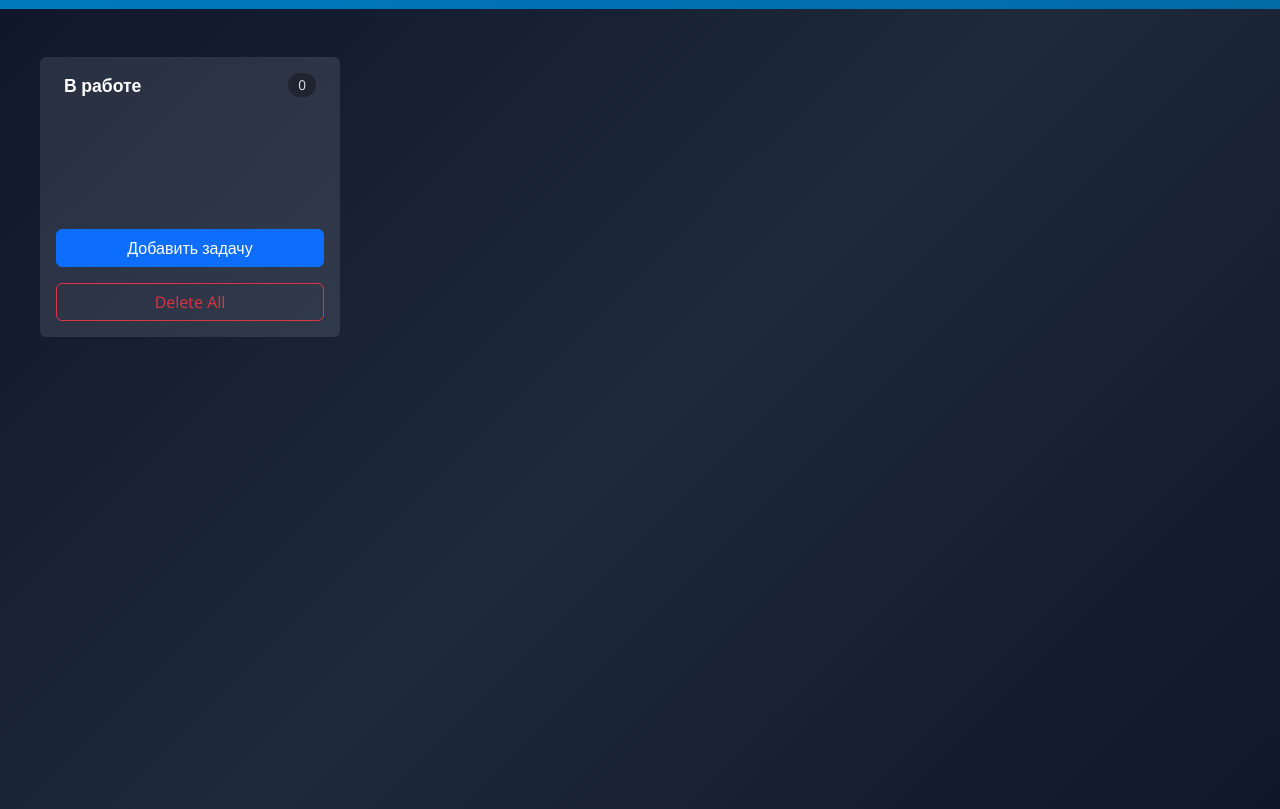
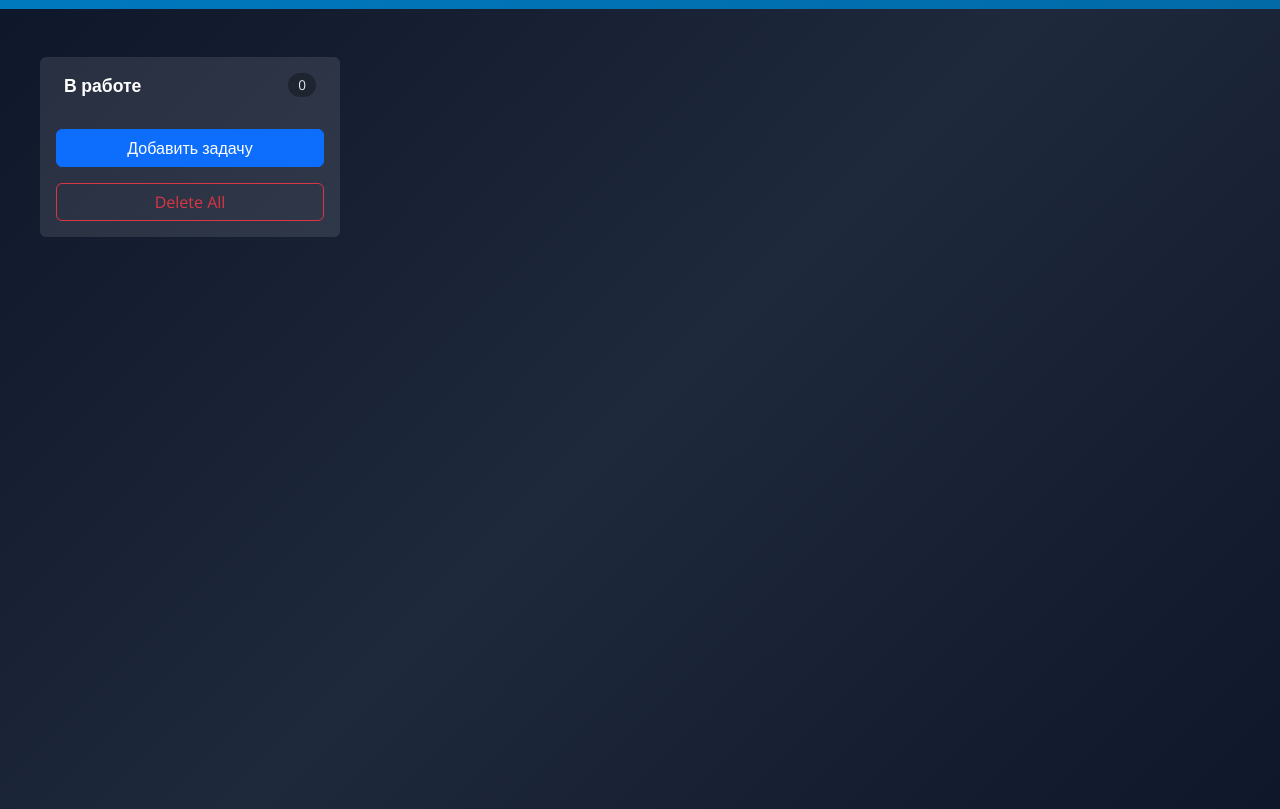
Before and after one commit to mudrydaniil/learning-projects, a website built with Parcel: page src/index.html in a window 1280 px wide. Shown: the part 48-857 px from the top of the page. Built offline with nearby package versions, Linux system fonts and the light colour scheme.

Commit message:
fix: style buttons add a task and delete All and style cards

```diff
--- a/src/scss/blocks/_tasks.scss
+++ b/src/scss/blocks/_tasks.scss
@@ -11,12 +11,8 @@
 .board {
     display: flex;
     gap: 20px;
-    overflow-x: auto;
     padding-bottom: 16px;
-
-    @media (max-width: 992px) {
-        flex-direction: column;
-    }
+    align-items: start;
 }
 
 .board-column {
@@ -28,7 +24,7 @@
 
     &__header {
         display: flex;
-        align-items: center;
+        // align-items: center;
         justify-content: space-between;
         margin-bottom: 16px;
         padding: 0 8px;
@@ -47,10 +43,6 @@
         font-size: 0.85rem;
         padding: 2px 10px;
         border-radius: 12px;
-    }
-
-    &__cards {
-        min-height: 100px;
     }
 }
 
```
